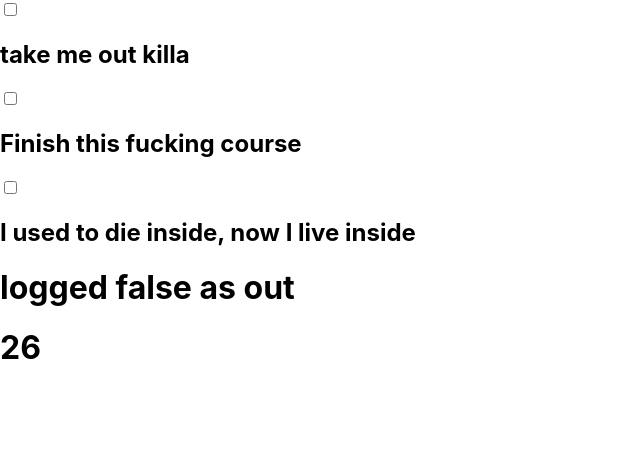
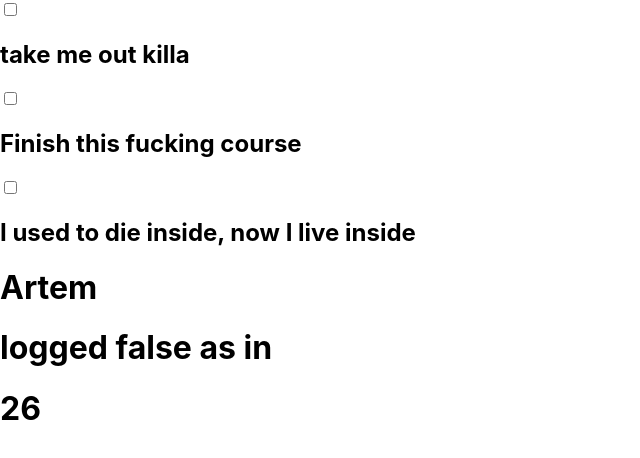
Before and after one commit to Reroot/ToDoListReact, a React (Create React App) app: page / in a window 1280 px wide. Shown: the top 458 px of the page, without its empty margins (0-640 px from the left). Built offline with nearby package versions, Linux system fonts and the light colour scheme.

Commit message:
add js outside but more

```diff
--- a/src/App.js
+++ b/src/App.js
@@ -16,14 +16,7 @@ export class App extends Component {
 			name: "Artem",
 			age: "26",
 			answer: "This is a state check",
-			log: false
-		};
-
-		this.state = {
-			name: "Sally",
-			age: "26",
-			answer: "This is a state check 2",
-			log: false
+			log: true
 		};
 	}
 	//passing down state is like passing down props within a componet tag</>
@@ -32,12 +25,15 @@ export class App extends Component {
 		let wordDisplay;
 		if (this.state.log === false) {
 			wordDisplay = "logged false as out";
+		} else {
+			wordDisplay = "logged false as in";
 		}
 
 		return (
 			<div>
 				{toDoItemsArray}
-				<h1>{this.state.log ? this.state.name : wordDisplay}</h1>
+				<h1>{this.state.log ? this.state.name : this.state.answer}</h1>
+				<h1>{wordDisplay}</h1>
 
 				<h1>{this.state.age}</h1>
 			</div>
```
